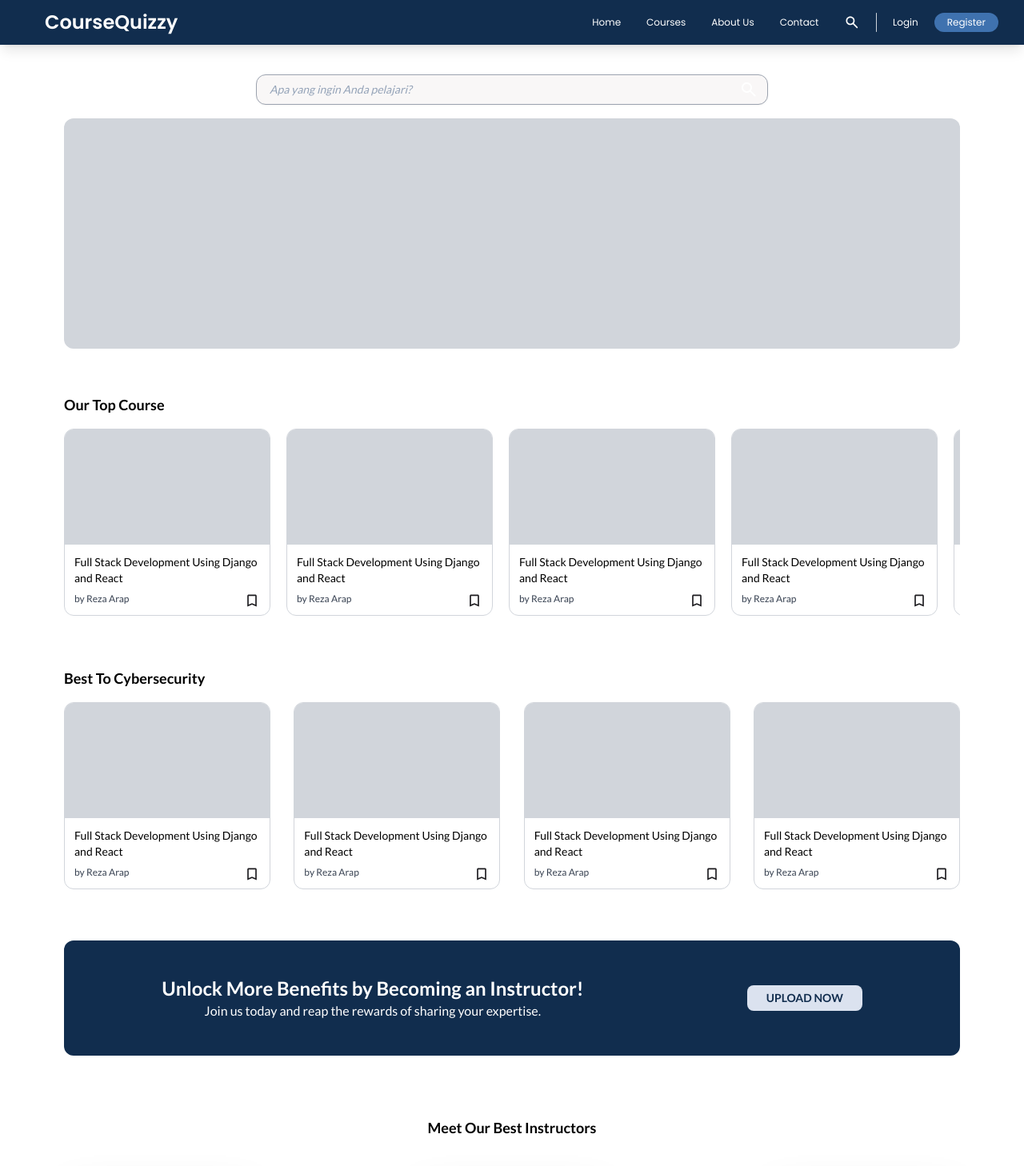
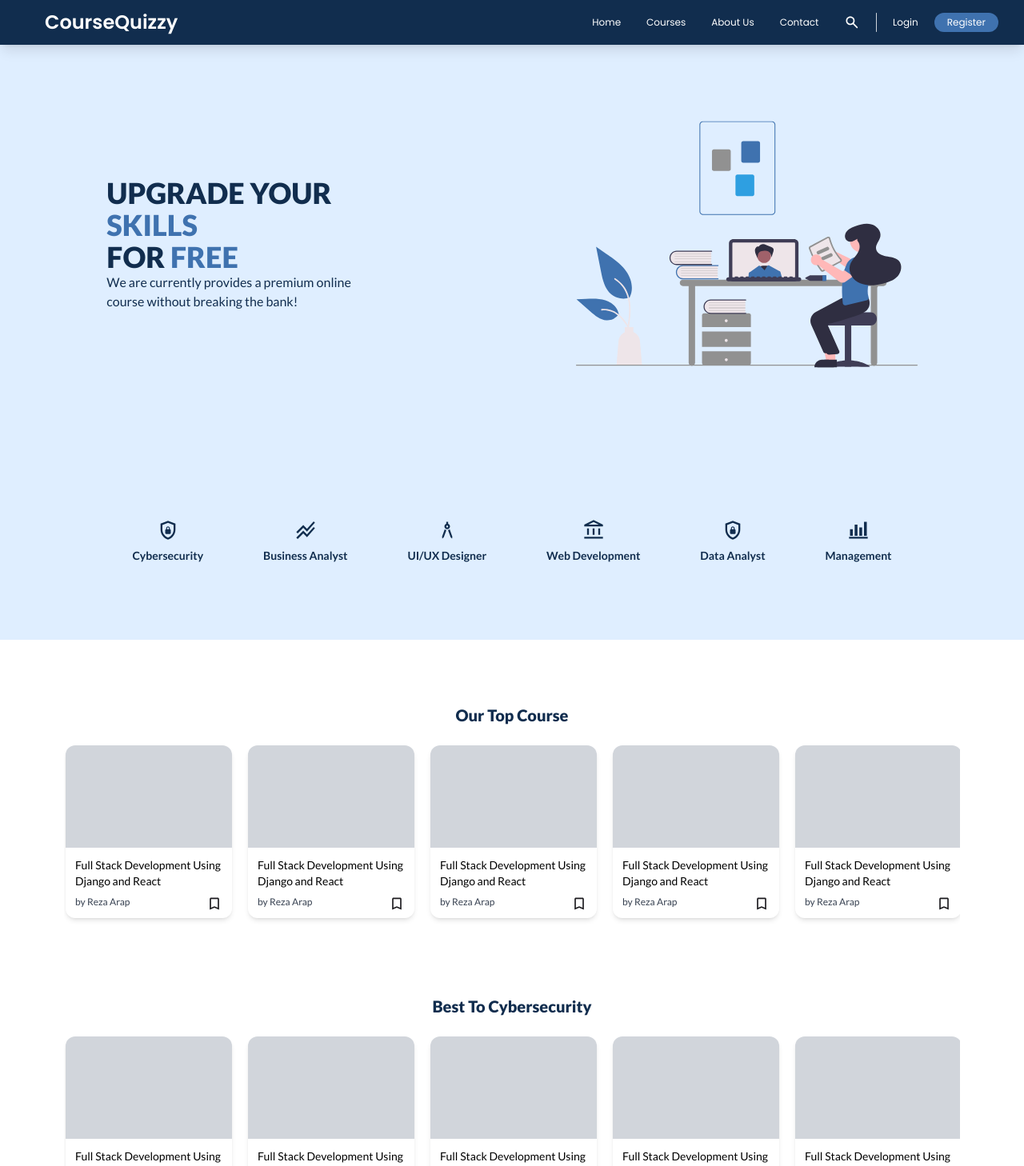
Before and after one commit to CourseQuizzy/CourseQuizzyy, a React (Create React App) app: page / in a window 1280 px wide. Shown: the top 1458 px of the page at 80% size. Built offline with nearby package versions, Linux system fonts and the light colour scheme.

Commit message:
finish home page

```diff
--- a/public/index.html
+++ b/public/index.html
@@ -28,7 +28,7 @@
     <link rel="preconnect" href="https://fonts.googleapis.com" />
     <link rel="preconnect" href="https://fonts.gstatic.com" crossorigin />
     <link
-      href="https://fonts.googleapis.com/css2?family=Lato:wght@300;400;700&family=Poppins:wght@300;400;600;700&display=swap"
+      href="https://fonts.googleapis.com/css2?family=Lato:wght@300;400;700;900&family=Poppins:wght@300;400;600;700;800&display=swap"
       rel="stylesheet"
     />
   </head>
--- a/src/components/Footer.js
+++ b/src/components/Footer.js
@@ -2,7 +2,7 @@ import React from "react";
 
 const Footer = () => {
   return (
-    <div className="flex flex-row gap-1.5 flex-wrap w-full shadow-lg bg-courseQuizzy text-white h-12 justify-start content-center items-center px-20">
+    <div className="flex flex-row gap-1.5 flex-wrap w-full shadow-lg bg_courseQuizzy text-white text-sm h-12 justify-start content-center items-center px-20">
       <img src="icons/copyright-white.svg" className="w-4 " alt="" />
       <span>CourseQuizzy 2023</span>
     </div>
--- a/src/components/Navbar.js
+++ b/src/components/Navbar.js
@@ -19,7 +19,7 @@ const Navbar = () => {
     // console.log(form.classList)
   };
   return (
-    <div className="flex flex-row flex-wrap justify-between items-center  fixed top-0 w-full shadow-lg backdrop-blur-xl bg-courseQuizzy  z-50 h-14 sm:ps-14 sm:pe-8 py-2 px-5 poppins text-xs">
+    <div className="flex flex-row flex-wrap justify-between items-center fixed top-0  w-full shadow-lg backdrop-blur-xl bg_courseQuizzy  z-50 h-14 sm:ps-14 sm:pe-8 py-2 px-5 poppins text-xs">
       <Link
         to="/"
         className="text-white font-semibold text-2xl flex flex-wrap justify-center align-middle "
--- a/src/index.css
+++ b/src/index.css
@@ -9,6 +9,9 @@ html {
 }
 .poppins {
   font-family: "Poppins", sans-serif;
+}
+.lato {
+  font-family: "Lato", sans-serif;
 }
 html::-webkit-scrollbar {
   width: 10px;
@@ -26,39 +29,42 @@ html::-webkit-scrollbar-thumb {
   scroll-behavior: smooth;
 }
 .custom-x-scrollbar::-webkit-scrollbar {
-  height: 10px;
+  height: 6px;
 }
 
 .custom-x-scrollbar::-webkit-scrollbar-track {
-  background-color: #f3f3f3;
+  background-color: #f3f3f36b;
   border-radius: 8px;
 }
 
 .custom-x-scrollbar::-webkit-scrollbar-thumb {
   border-radius: 8px;
-  background-color: #70707050;
+  background-color: #d2d2d2;
 }
 .courseQuizzy {
   color: #112d4e;
 }
-.bg-courseQuizzy {
+.bg_courseQuizzy {
   background-color: #112d4e;
 }
 .bg_mid_courseQuizzy {
   background-color: #3f72af;
 }
+.mid_courseQuizzy {
+  color: #3f72af;
+}
 .bg_light_mid_courseQuizzy {
   background-color: #dfeeff;
 }
-.light-courseQuizzy {
+.light_courseQuizzy {
   color: #dbe2ef;
 }
-.bg-light-courseQuizzy {
+.bg_light_courseQuizzy {
   background-color: #dbe2ef;
 }
-.light-gray {
+.light_gray {
   color: #f9f7f7;
 }
-.bg-light-gray {
+.bg_light_gray {
   background-color: #f9f7f7;
 }
--- a/src/pages/HomePage/CourseCardHomePage.js
+++ b/src/pages/HomePage/CourseCardHomePage.js
@@ -2,8 +2,8 @@ import React from "react";
 
 const CourseCardHomePage = () => {
   return (
-    <div className="flex flex-col flex-wrap min-w-min w-64 border border-gray-300 overflow-hidden rounded-xl">
-      <div className="bg-gray-300  h-36 w-64 mb-3"></div>
+    <div className="flex flex-col flex-wrap min-w-min w-48  overflow-hidden rounded-xl shadow-md">
+      <div className="bg-gray-300  h-32  w-52 mb-3"></div>
       <div className="px-3">
         <div className="text-sm mb-2">
           Full Stack Development Using Django and React
--- a/src/pages/HomePage/Home.js
+++ b/src/pages/HomePage/Home.js
@@ -1,33 +1,82 @@
 import React from "react";
 import Navbar from "../../components/Navbar";
+import Footer from "../../components/Footer";
+import { Link } from "react-router-dom";
 import CourseCardHomePage from "./CourseCardHomePage";
 import InstructorCardHomePage from "./InstructorCardHomePage";
-import Footer from "../../components/Footer";
+
 const Home = () => {
   return (
-    <div className="pt-20">
+    <div className="flex flex-col flex-wrap">
       <Navbar />
-      <div className="flex flex-col flex-wrap justify-center content-center">
-        <form
-          action=""
-          className="sm:w-6/12 h-8 flex flex-row flex-wrap justify-between content-center relative mt-4 mb-5"
-        >
-          <input
-            class="placeholder:italic placeholder:text-slate-400 border border-gray-400 bg-light-gray rounded-xl w-full py-2 pl-4 pr-9 shadow-sm focus:outline-none focus:border-blue-950 focus:ring-blue-950  focus:ring-1 text-sm "
-            placeholder="Apa yang ingin Anda pelajari?"
-            type="text"
-            name="search"
-          />
-          <button className="pe-3 absolute inset-y-0 right-0 flex items-center pl-2">
-            <img src="icons/search.svg" alt="" className="w-6" />
-          </button>
-        </form>
+      <div className="flex flex-col flex-wrap justify-around items-center bg_light_mid_courseQuizzy pt-14 min-h-screen courseQuizzy ">
+        <div className="flex flex-row flex-wrap justify-around ">
+          <div className="w-1/4  flex flex-col flex-wrap justify-center">
+            <div className="font-extrabold text-4xl">
+              UPGRADE YOUR <div className="mid_courseQuizzy">SKILLS</div>{" "}
+              <div>
+                FOR
+                <span className="mid_courseQuizzy"> FREE</span>
+              </div>
+            </div>
+            <div>
+              We are currently provides a premium online course without breaking
+              the bank!
+            </div>
+          </div>
+          <img src="icons/home_page_icon.svg" className="w-1/3" alt="" />
+        </div>
+        <div className="flex flex-row justify-around w-4/5">
+          <Link
+            to="/"
+            className="flex flex-col flex-wrap items-center justify-center gap-2"
+          >
+            <img src="icons/shield_lock.svg" className="w-7" alt="" />
+            <div className="font-bold text-sm">Cybersecurity</div>
+          </Link>
+          <Link
+            to="/"
+            className="flex flex-col flex-wrap items-center justify-center gap-2"
+          >
+            <img src="icons/stacked_line_chart.svg" className="w-7" alt="" />
+            <div className="font-bold text-sm">Business Analyst</div>
+          </Link>
+          <Link
+            to="/"
+            className="flex flex-col flex-wrap items-center justify-center gap-2"
+          >
+            <img src="icons/architecture.svg" className="w-7" alt="" />
+            <div className="font-bold text-sm">UI/UX Designer</div>
+          </Link>
+          <Link
+            to="/"
+            className="flex flex-col flex-wrap items-center justify-center gap-2"
+          >
+            <img src="icons/account_balance.svg" className="w-7" alt="" />
+            <div className="font-bold text-sm">Web Development</div>
+          </Link>
+          <Link
+            to="/"
+            className="flex flex-col flex-wrap items-center justify-center gap-2"
+          >
+            <img src="icons/shield_lock.svg" className="w-7" alt="" />
+            <div className="font-bold text-sm">Data Analyst</div>
+          </Link>
+          <Link
+            to="/"
+            className="flex flex-col flex-wrap items-center justify-center gap-2"
+          >
+            <img src="icons/bar_chart_4_bars.svg" className="w-7" alt="" />
+            <div className="font-bold text-sm">Management</div>
+          </Link>
+        </div>
       </div>
-      <div className="flex flex-col flex-wrap w-full sm:px-20">
-        <div className="mb-14 w-full h-72 bg-gray-300 rounded-xl"></div>
-        <div className="mb-14 w-full">
-          <div className="font-bold text-lg mb-4">Our Top Course</div>
-          <div className="flex flex-row overflow-x-scroll pb-2 gap-5 justify-between items-center custom-x-scrollbar">
+      <div className="w-full px-20 py-20 flex flex-col gap-20">
+        <div>
+          <div className="font-extrabold text-center courseQuizzy text-xl mb-6">
+            Our Top Course
+          </div>
+          <div className="flex flex-row overflow-x-scroll pb-4 px-0.5 gap-5 justify-between items-center custom-x-scrollbar">
             <CourseCardHomePage />
             <CourseCardHomePage />
             <CourseCardHomePage />
@@ -38,34 +87,39 @@ const Home = () => {
             <CourseCardHomePage />
           </div>
         </div>
-        <div className="mb-14 w-full">
-          <div className="font-bold text-lg mb-4">Best To Cybersecurity</div>
-          <div className="flex flex-row overflow-x-scroll pb-2 gap-5 justify-between items-center custom-x-scrollbar">
+        <div>
+          <div className="font-extrabold text-center courseQuizzy text-xl mb-6">
+            Best To Cybersecurity
+          </div>
+          <div className="flex flex-row overflow-x-scroll pb-4 px-0.5 gap-5 justify-between items-center custom-x-scrollbar">
+            <CourseCardHomePage />
+            <CourseCardHomePage />
             <CourseCardHomePage />
             <CourseCardHomePage />
             <CourseCardHomePage />
             <CourseCardHomePage />
           </div>
         </div>
-        <div className="mb-14 bg-courseQuizzy sm:h-36 w-full text-white rounded-xl p-5 flex flex-col flex-wrap justify-center items-center">
-          <div className="font-semibold sm:text-2xl text-sm ">
+        <div className="mb-6 bg_light_mid_courseQuizzy courseQuizzy  w-full text-white rounded-xl px-5 py-6 flex flex-col flex-wrap justify-center items-center poppins my-16">
+          <div className="font-semibold text-xl ">
             Unlock More Benefits by Becoming an Instructor!
           </div>
-          <div className="text-sm sm:text-base">
+          <div className="text-xs font-bold lato">
             Join us today and reap the rewards of sharing your expertise.
           </div>
-          <a
-            href=""
-            className="bg-light-courseQuizzy rounded-lg courseQuizzy font-semibold text-sm py-1.5 px-6 sm:my-8 max-sm:mt-3"
+          <Link
+            to="/"
+            className=" rounded-2xl bg_mid_courseQuizzy text-white  text-xs py-1.5 px-6 mt-5 "
           >
             UPLOAD NOW
-          </a>
+          </Link>
         </div>
         <div className="mb-14">
           <div className="font-semibold text-lg mb-10 mt-5 text-center">
             Meet Our Best Instructors
           </div>
           <div className="flex flex-row flex-wrap gap-5 justify-between">
+            <InstructorCardHomePage />
             <InstructorCardHomePage />
             <InstructorCardHomePage />
             <InstructorCardHomePage />
```
Also changed, not shown: src/pages/HomePage/InstructorCardHomePage.js (+7 -7 lines), public/icons/13.svg (added), public/icons/home_page_icon.svg (renamed from public/icons/New Ads.svg).
